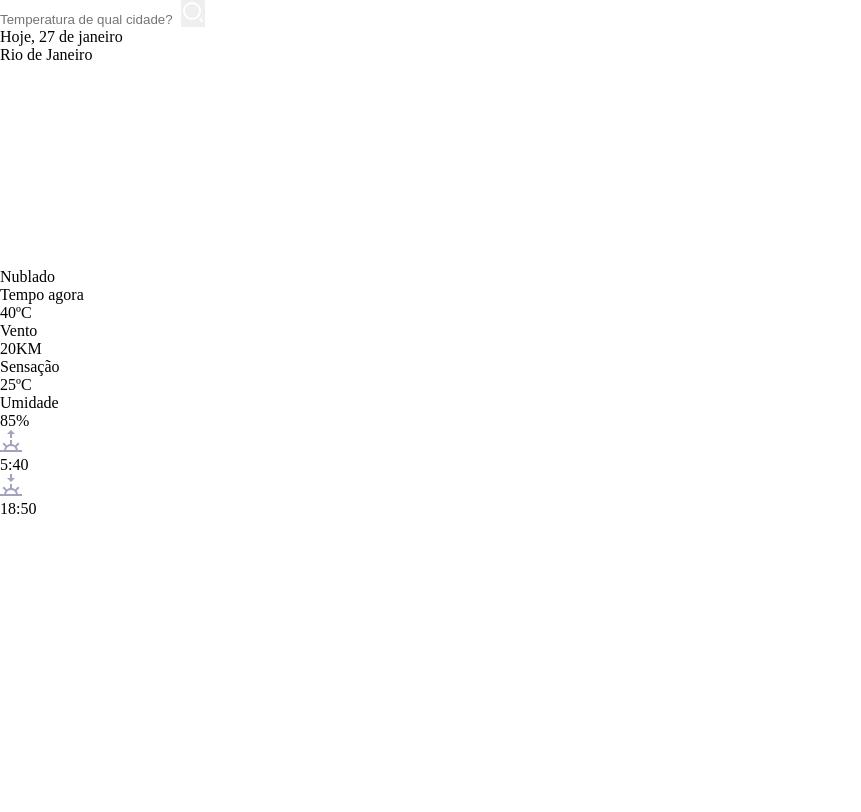
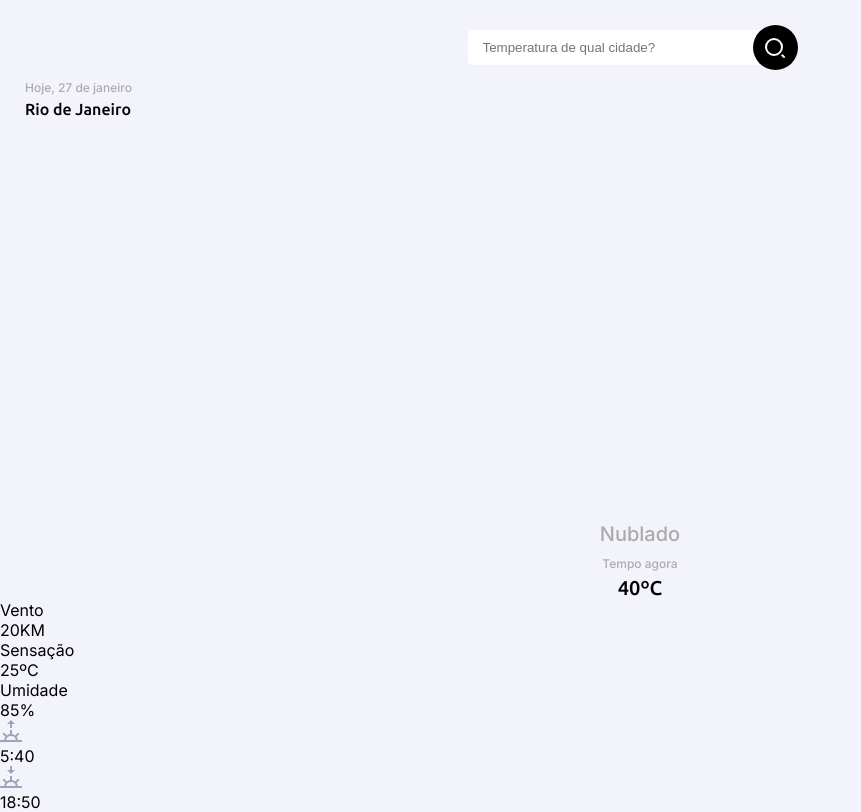
Before and after one commit to romulofrontend/app-snapclima, a plain HTML site: page index.html in a window 1280 px wide. Shown: the whole page, without its empty margins (0-861 px from the left). Drawn offline with Linux system fonts and the light colour scheme.

Commit message:
css current-temperature

```diff
--- a/css/style.css
+++ b/css/style.css
@@ -9,3 +9,89 @@
   list-style: none;
   border: 0;
 }
+
+body{
+  background: #f3f4fb;
+  font-family: 'Inter', sans-serif;
+  -webkit-font-smoothing: antialiased;
+}
+
+header{
+  width: 100vw;
+  padding: 25px;
+  margin-bottom: 40px;
+  font-family: 'Inter', sans-serif;
+}
+
+.header__city-search-bar{
+  display: flex;
+  align-items: center;
+  flex-flow: row nowrap;
+  justify-content: center;
+  margin-bottom: 10px;;
+}
+
+.header__input{
+  background: white;
+  color: black;
+  min-width: 300px;
+  padding: 10px 15px;
+  border-radius: 5px;
+}
+
+.header__button{
+  background-color: black;
+  border-radius: 50%;
+  display: flex;
+  width: 45px;
+  height: 45px;
+  align-items: center;
+  flex-flow: row nowrap;
+  justify-content: center;
+  position: relative;
+  left: -15px;
+}
+
+.header__curren-date{
+  font-weight: 500;
+  font-size: 12px;
+  color: #acabab;
+  margin-bottom: 5px;
+}
+
+.header__city-name{
+  -webkit-font-smoothing: antialiased;
+  font-family:'Ubuntu', sans-serif;
+  font-weight: 500;
+}
+
+.current-temperature{
+  text-align: center;
+}
+
+.current-temperature__weather-icon{
+  margin-bottom: 15px;
+  width: 25%;
+}
+
+.current-temperature__description{
+  font-size:20px;
+  font-weight: 500;
+  color: #acabab;
+  margin-bottom: 10px;
+}
+
+.current-temperature__info-label{
+  font-size: 12px;
+  font-weight: 500;
+  color: #acabab;
+  margin-bottom: 5px;
+}
+
+.current-temperature__current-temperature{
+  color: #000;
+  -webkit-font-smoothing: antialiased;
+  font-family:'Ubuntu', sans-serif;
+  font-weight: 500;
+  font-size: 20px;
+}
```
